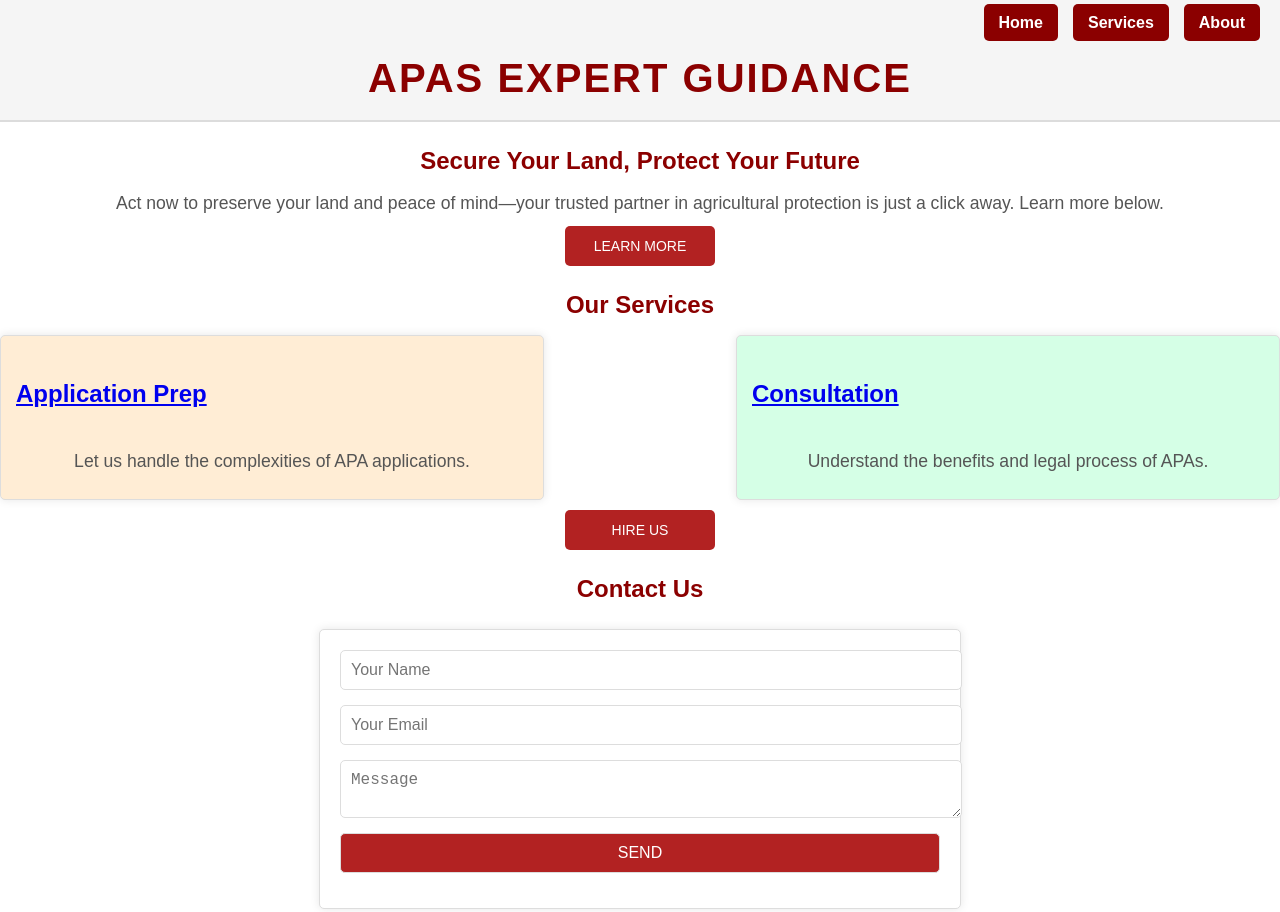
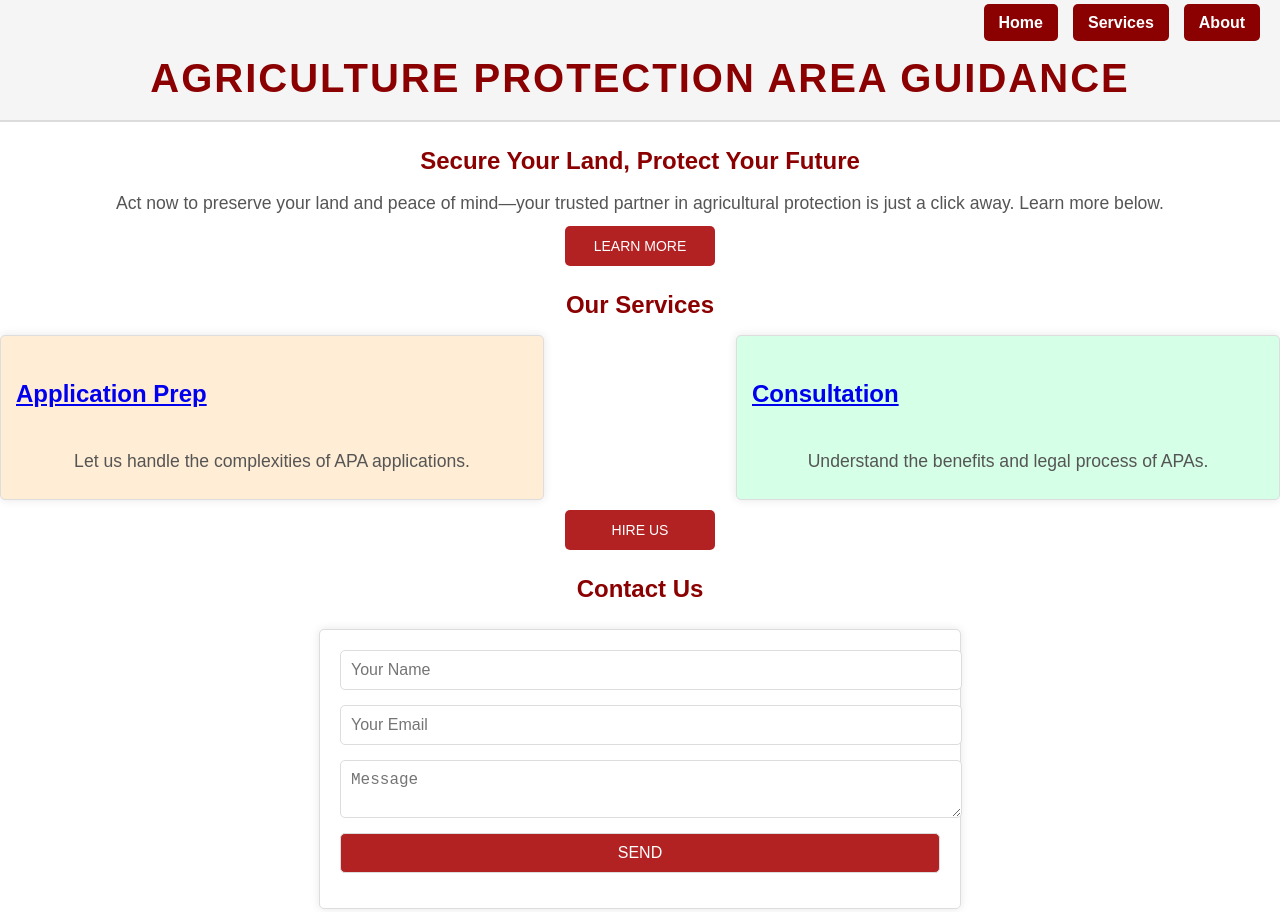
Before and after one commit to GopeAnalytics/IdahoAPAWebsite, a website: page index.html in a window 1280 px wide. Shown: the top 912 px of the page. Drawn offline with Linux system fonts and the light colour scheme.

Commit message:
Title  update

```diff
--- a/index.html
+++ b/index.html
@@ -29,7 +29,7 @@
                 </ul>
             </nav>
         </div>
-        <h1>APAs Expert Guidance</h1>
+        <h1>Agriculture  Protection Area Guidance</h1>
     </header>
   <main>
     <section>
```
